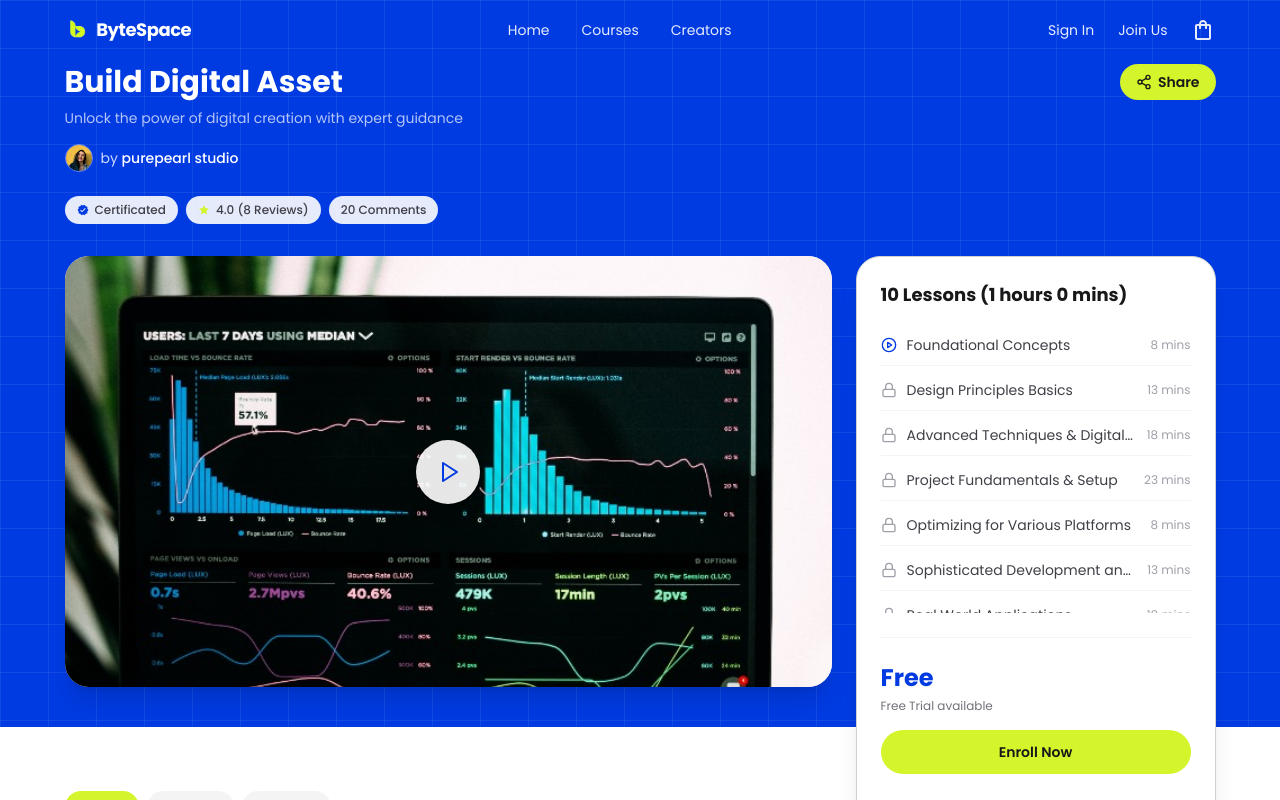
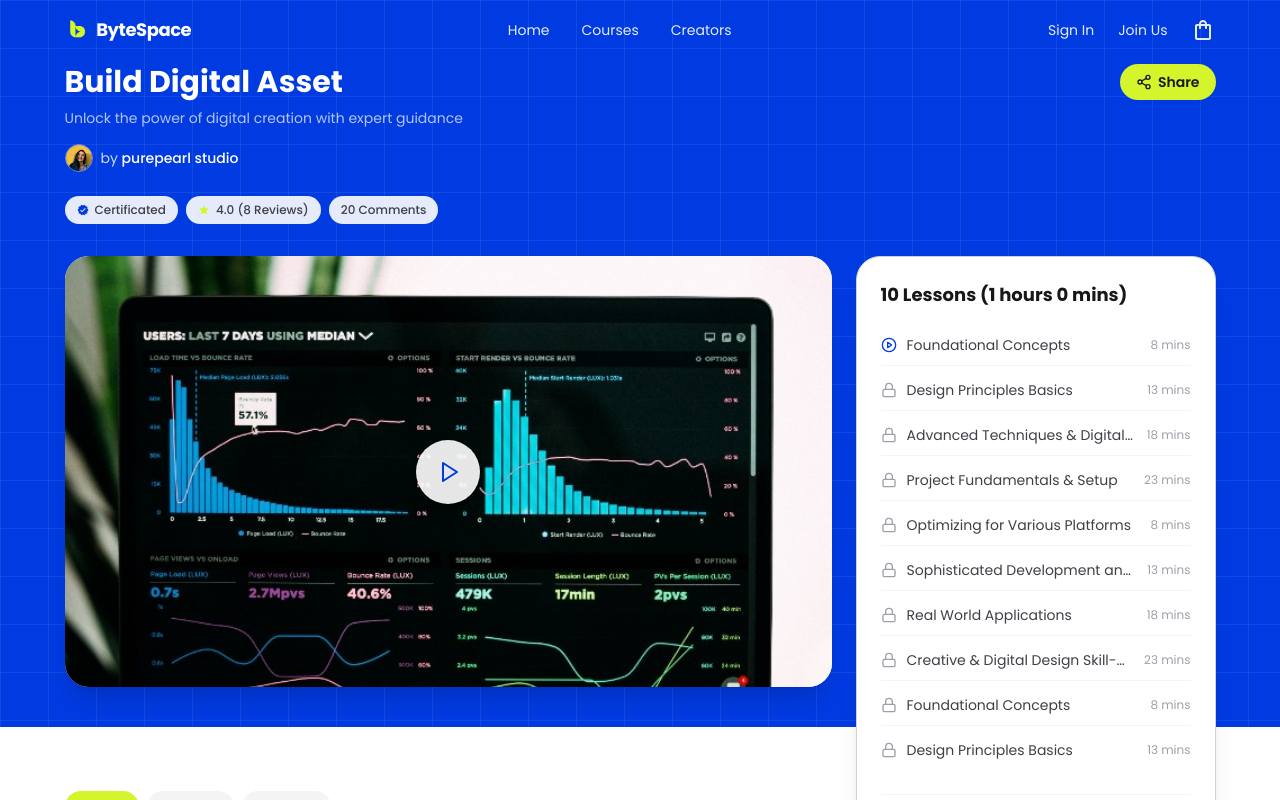
Before and after one commit to mdsujon-dev/ByteSpace, a Next.js app: page /courses/course-1 in a window 1280 px wide. Shown: the top 800 px of the page. Built offline with nearby package versions, Linux system fonts and the light colour scheme; what @ant-design/nextjs-registry would draw is missing.

Commit message:
Remove max-height/scroll on sidebar lessons list
Lessons now render fully instead of being clipped into a scrollable
box.

```diff
--- a/src/components/courses/CourseSidebar.tsx
+++ b/src/components/courses/CourseSidebar.tsx
@@ -14,7 +14,7 @@ export function CourseSidebar({ course }: { course: CourseDetail }) {
         {course.lessons} Lessons ({course.duration})
       </h2>
 
-      <ul className="mt-4 max-h-72 space-y-1 overflow-y-auto">
+      <ul className="mt-4 space-y-1">
         {course.lessonsList.map((lesson, i) => (
           <li
             key={i}
```
